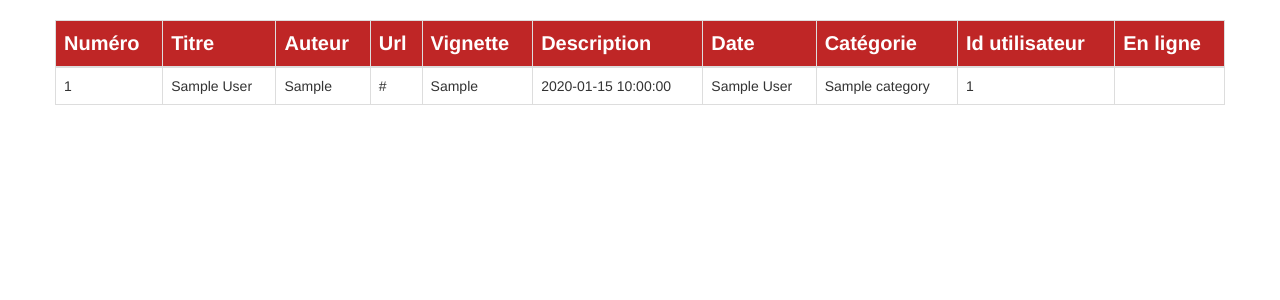
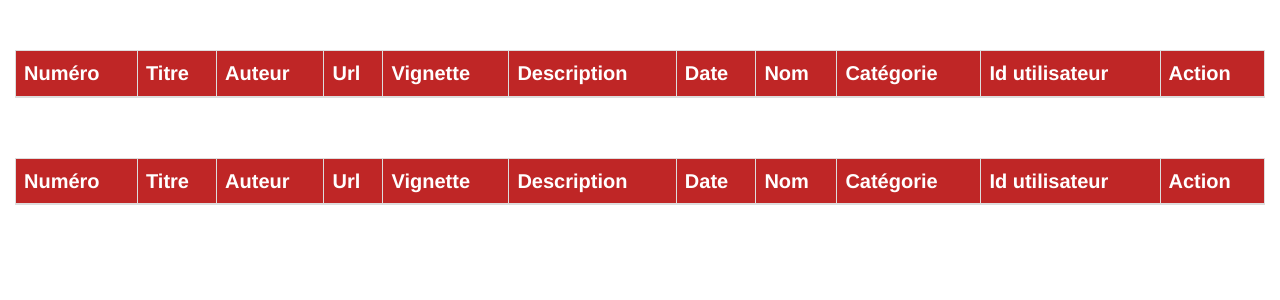
Before and after one commit to thibaut88/bac, a PHP site: page /admin/pages/publications.php in a window 1280 px wide. Shown: the part 52-352 px from the top of the page. Run offline with PHP 8.4, Linux system fonts and the light colour scheme; tables that the repository leaves empty or names only in its code hold one stand-in row (values such as "Sample post"); lists and menus that the app fills with data are empty; some libraries are stand-ins or nearby versions.

Commit message:
ajout script publier et brouillon admin

```diff
--- a/admin/css/publications.css
+++ b/admin/css/publications.css
@@ -29,3 +29,12 @@
 
 	height:30px;
 }
+
+div#videosOff table, div#videosOn table{
+	max-width:1700px;
+	margin:auto;
+	margin-top:30px;
+	margin-bottom:30px;
+
+
+}
--- /dev/null
+++ b/admin/js/to_brouillon.js
@@ -0,0 +1,20 @@
+
+	function mettreEnBrouillon(id_video){
+
+
+				var url = "../ajax/ajax_brouillon.php";
+
+			$.ajax({
+				type:'POST',
+				url:url,
+				data:'id_video='+id_video,
+				success:function(result){
+							$("#videosOn").before(result);
+							console.log(id_video);
+				}
+
+			})
+
+
+
+	}
--- /dev/null
+++ b/admin/js/to_published.js
@@ -0,0 +1,17 @@
+
+
+	function mettreEnLigne(id_video){
+				var url = "../ajax/ajax_publier.php";
+
+			$.ajax({
+				type:'POST',
+				url:url,
+				data:'id_video='+id_video,
+				success:function(result){
+							$("#videosOff").before(result);
+							console.log(id_video);
+				}
+
+			})
+
+	}
--- a/admin/pages/publications.php
+++ b/admin/pages/publications.php
@@ -23,54 +23,20 @@
 <?php
 //ADD MENU
 include('../../pages/menu.php');
+?>
 
+
+<?php
 //videos non publiée
 include('videos_not_published.php');
 //videos  publiées
 include('videos_published.php');
-
-
 ?>
 
-
-
-		<div class="container" id="videosOff">
-		<div class="row">
-
-		<table>
-		<thead>
-		<tr>
-		<th></th>
-		<th></th>
-		<th></th>
-		<th></th>
-		</tr>
-		</thead>
-		<tbody>
-		</tbody>
-		</table>
-
-		</div><!-- end row -->
-		</div><!-- end container -->
-
-
-
-
-
-
-
-
-
-
-
-
-
-
-
-
-
-
 </body><!-- END BODY -->
+<!-- SCRIPTS publier && brouillon -->
+<script type="text/javascript" src="../js/to_published.js"></script>
+<script type="text/javascript" src="../js/to_brouillon.js"></script>
 <!-- Latest compiled and minified JavaScript -->
 <script src="https://maxcdn.bootstrapcdn.com/bootstrap/3.3.7/js/bootstrap.min.js"
 integrity="sha384-Tc5IQib027qvyjSMfHjOMaLkfuWVxZxUPnCJA7l2mCWNIpG9mGCD8wGNIcPD7Txa" crossorigin="anonymous"></script>
--- a/admin/pages/utilisateurs.php
+++ b/admin/pages/utilisateurs.php
@@ -129,8 +129,8 @@
 
 						//query select users all
 						$sql = "SELECT * FROM users
-						JOIN roles ON users.roles_id_role = roles.id_role
-						JOIN avatars on users.avatars_id_avatar = avatars.id_avatar
+						LEFT JOIN roles ON users.roles_id_role = roles.id_role
+						LEFT JOIN avatars ON users.avatars_id_avatar = avatars.id_avatar
 						LIMIT $start_from, $per_page ";
 
 
--- a/admin/pages/videos_not_published.php
+++ b/admin/pages/videos_not_published.php
@@ -1,7 +1,7 @@
-		<div class="container" id="videosOn">
+		<div class="container-fluid" id="videosOn">
 		<div class="row">
-
-			<table class="table table-bordered table-responsive">
+		<div class="col-xs-12">
+			<table class="table table-bordered table-responsive table-striped">
 			<thead>
 			<tr>
 			<th>Numéro</th>
@@ -11,37 +11,41 @@
 			<th>Vignette</th>
 			<th>Description</th>
 			<th>Date</th>
+			<th>Nom</th>
 			<th>Catégorie</th>
 			<th>Id utilisateur</th>
-			<th>En ligne</th>
+			<th>Action</th>
 			</tr>
 			</thead>
 			<tbody>
 
-		<?php
-		//videos non publiées
-		$sql = "SELECT *,videos.id_video as User ,categories.nom as cat, videos.favoris_video_id_video as fav FROM videos
-		LEFT JOIN categories ON videos.categories_id_categorie = categories.id_categorie
-		LEFT JOIN favoris_videos ON videos.id_video = favoris_videos.id_video
-		LEFT JOIN users ON videos.users_id_user = videos.users_id_user
-		WHERE en_ligne = 0";
+			<?php
+			//videos non publiées
+			$sql = "SELECT *,videos.id_video as IDVIDEO ,categories.nom as cat, videos.favoris_video_id_video as fav FROM videos
+			LEFT JOIN categories ON videos.categories_id_categorie = categories.id_categorie
+			LEFT JOIN favoris_videos ON videos.id_video = favoris_videos.id_video
+			LEFT JOIN users ON videos.users_id_user = videos.users_id_user
+			WHERE en_ligne = 0 ORDER BY IDVIDEO";
 
 			$rep = mysqli_query($conn,$sql);
 			if(mysqli_num_rows($rep)>0){
 				while($data=mysqli_fetch_assoc($rep)){
 			?>
 
-			<tr>
-			<td><?=$data['User']?></td>
+			<tr id="<?=$data['IDVIDEO']?>">
+			<td><?=$data['IDVIDEO']?></td>
 			<td><?=$data['titre']?></td>
 			<td><?=$data['auteur']?></td>
 			<td><?=$data['url']?></td>
 			<td><?=$data['vignette']?></td>
+			<td><?=$data['description']?></td>
 			<td><?=$data['date_ajout']?></td>
 			<td><?=$data['nom']?></td>
 			<td><?=$data['cat']?></td>
 			<td><?=$data['users_id_user']?></td>
-			<td><?=($data['en_ligne']==0)?'non':'';?></td>
+			<td>
+			<button type="button" onclick="mettreEnLigne(<?=$data['IDVIDEO']?>)" class="btnEnLigne btn btn-success" style="margin-top:10%">mettre en ligne</button>
+			</td>
 
 			</tr>
 
@@ -50,5 +54,6 @@
 			</tbody>
 			</table>
 
+		</div><!-- end col -->
 		</div><!-- end row -->
 		</div><!-- end container -->
--- a/admin/pages/videos_published.php
+++ b/admin/pages/videos_published.php
@@ -0,0 +1,63 @@
+
+		<div class="container-fluid" id="videosOff">
+		<div class="row">
+		<div class="col-xs-12">
+
+			<table class="table table-bordered table-responsive table-striped">
+			<thead>
+			<tr>
+			<th>Numéro</th>
+			<th>Titre</th>
+			<th>Auteur</th>
+			<th>Url</th>
+			<th>Vignette</th>
+			<th>Description</th>
+			<th>Date</th>
+			<th>Nom</th>
+			<th>Catégorie</th>
+			<th>Id utilisateur</th>
+			<th>Action</th>
+			</tr>
+			</thead>
+			<tbody>
+
+			<?php
+			//videos non publiées
+			$sql = "SELECT *,videos.id_video as IDVIDEO ,categories.nom as cat, videos.favoris_video_id_video as fav FROM videos
+			LEFT JOIN categories ON videos.categories_id_categorie = categories.id_categorie
+			LEFT JOIN favoris_videos ON videos.id_video = favoris_videos.id_video
+			LEFT JOIN users ON videos.users_id_user = videos.users_id_user
+			WHERE en_ligne = 1 ORDER BY IDVIDEO";
+
+			$rep = mysqli_query($conn,$sql);
+			if(mysqli_num_rows($rep)>0){
+				while($data=mysqli_fetch_assoc($rep)){
+			?>
+
+			<tr id="<?=$data['IDVIDEO']?>">
+			<td><?=$data['IDVIDEO']?></td>
+			<td><?=$data['titre']?></td>
+			<td><?=$data['auteur']?></td>
+			<td><?=$data['url']?></td>
+			<td><?=$data['vignette']?></td>
+			<td><?=$data['description']?></td>
+			<td><?=$data['date_ajout']?></td>
+			<td><?=$data['nom']?></td>
+			<td><?=$data['cat']?></td>
+			<td><?=$data['users_id_user']?></td>
+			<td>
+			<button type="button" onclick="mettreEnBrouillon(<?=$data['IDVIDEO']?>)"
+			class="btnEnLigne btn btn-info" style="margin-top:10%">mettre en brouillon</button>
+			</td>
+
+			</tr>
+
+			<?php } } ?>
+
+			</tbody>
+			</table>
+
+
+		</div><!-- end col -->
+		</div><!-- end row -->
+		</div><!-- end container -->
```
Also changed, not shown: admin/ajax/ajax_brouillon.php (added, +13 -0 lines), admin/ajax/ajax_publier.php (added, +12 -0 lines).
